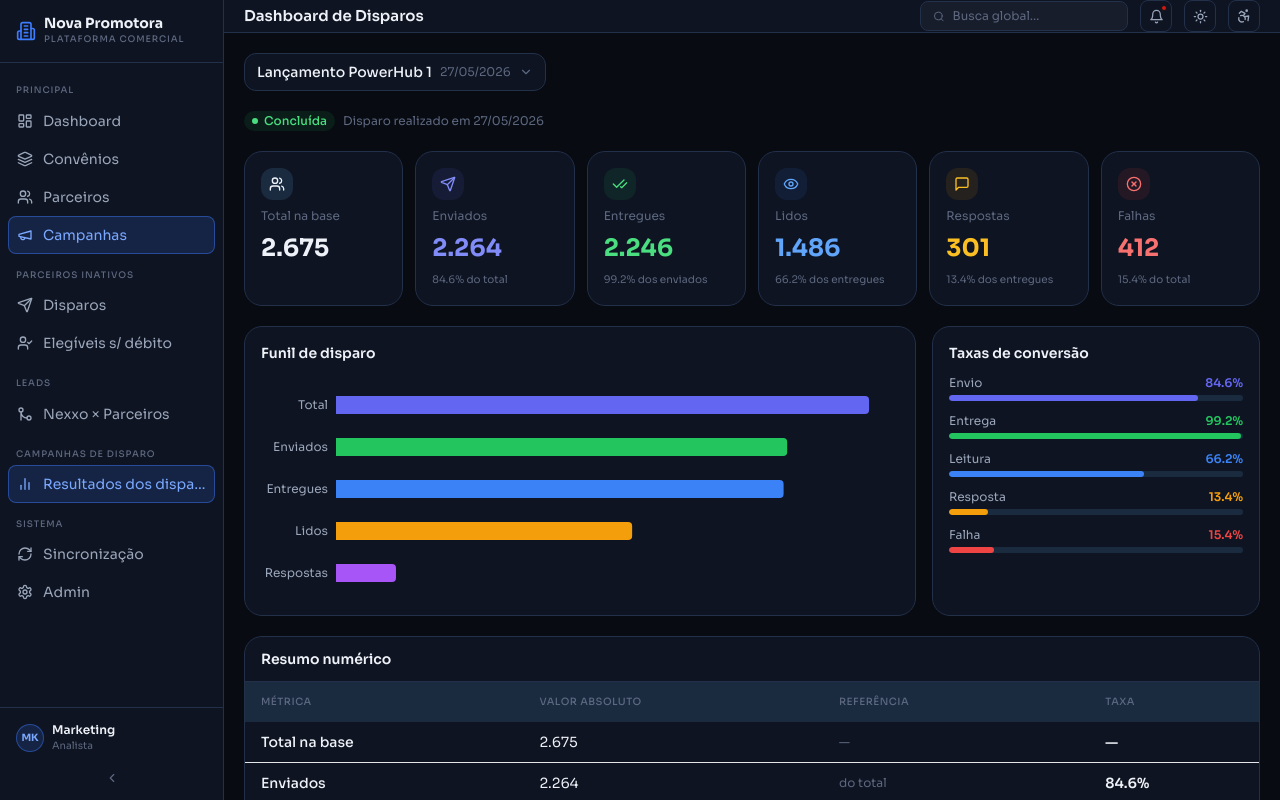
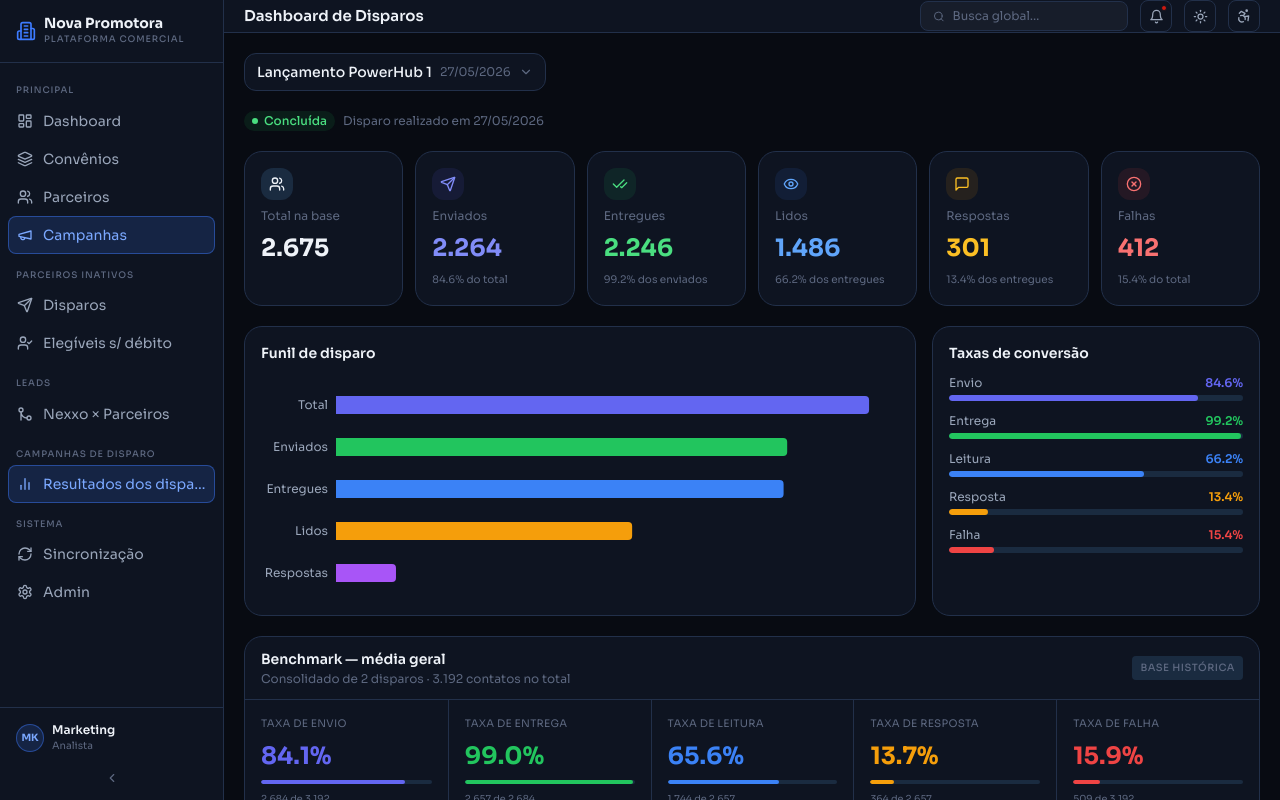
Before and after one commit to nova-promotora-plataforma/nova-promotora-plataforma, a Next.js app: page /campanhas/disparos in a window 1280 px wide. Built offline with nearby package versions, Linux system fonts and the light colour scheme.

Commit message:
feat: adicionar benchmark consolidado no dashboard de disparos

```diff
--- a/app/(dashboard)/campanhas/disparos/page.tsx
+++ b/app/(dashboard)/campanhas/disparos/page.tsx
@@ -54,6 +54,63 @@ const pct = (num: number, den: number) =>
 const fmtN = (v: number) => new Intl.NumberFormat('pt-BR').format(v)
 
 const FUNNEL_COLORS = ['#6366f1', '#22c55e', '#3b82f6', '#f59e0b', '#ef4444']
+
+function BenchmarkBar({ campanhas }: { campanhas: Campanha[] }) {
+  const agg = campanhas.reduce(
+    (acc, c) => ({
+      total:     acc.total     + c.total,
+      enviados:  acc.enviados  + c.enviados,
+      entregues: acc.entregues + c.entregues,
+      lidos:     acc.lidos     + c.lidos,
+      respostas: acc.respostas + c.respostas,
+      falhas:    acc.falhas    + c.falhas,
+    }),
+    { total: 0, enviados: 0, entregues: 0, lidos: 0, respostas: 0, falhas: 0 },
+  )
+
+  const p = (num: number, den: number) => den > 0 ? (num / den) * 100 : 0
+
+  const metricas = [
+    { label: 'Taxa de envio',     value: p(agg.enviados,  agg.total),     color: '#6366f1', ref: `${fmtN(agg.enviados)} de ${fmtN(agg.total)}` },
+    { label: 'Taxa de entrega',   value: p(agg.entregues, agg.enviados),  color: '#22c55e', ref: `${fmtN(agg.entregues)} de ${fmtN(agg.enviados)}` },
+    { label: 'Taxa de leitura',   value: p(agg.lidos,     agg.entregues), color: '#3b82f6', ref: `${fmtN(agg.lidos)} de ${fmtN(agg.entregues)}` },
+    { label: 'Taxa de resposta',  value: p(agg.respostas, agg.entregues), color: '#f59e0b', ref: `${fmtN(agg.respostas)} de ${fmtN(agg.entregues)}` },
+    { label: 'Taxa de falha',     value: p(agg.falhas,    agg.total),     color: '#ef4444', ref: `${fmtN(agg.falhas)} de ${fmtN(agg.total)}` },
+  ]
+
+  return (
+    <div className="rounded-lg border border-[var(--nova-border)] bg-[var(--nova-bg-elev)] overflow-hidden">
+      <div className="px-4 py-3 border-b border-[var(--nova-border)] flex items-center justify-between">
+        <div>
+          <p className="text-sm font-semibold text-[var(--nova-text)]">Benchmark — média geral</p>
+          <p className="text-xs text-[var(--nova-text-dim)] mt-0.5">
+            Consolidado de {campanhas.length} disparo{campanhas.length !== 1 ? 's' : ''} · {fmtN(agg.total)} contatos no total
+          </p>
+        </div>
+        <span className="text-[0.625rem] font-medium uppercase tracking-wider text-[var(--nova-text-dim)] bg-[var(--nova-bg-elev-2)] px-2 py-1 rounded">
+          Base histórica
+        </span>
+      </div>
+      <div className="grid grid-cols-5 divide-x divide-[var(--nova-border)]">
+        {metricas.map(m => (
+          <div key={m.label} className="px-4 py-4 space-y-2">
+            <p className="text-[0.65rem] text-[var(--nova-text-dim)] uppercase tracking-wide">{m.label}</p>
+            <p className="text-2xl font-bold" style={{ color: m.color }}>
+              {m.value.toFixed(1)}%
+            </p>
+            <div className="h-1 rounded-full bg-[var(--nova-bg-elev-2)] overflow-hidden">
+              <div
+                className="h-full rounded-full"
+                style={{ width: Math.min(m.value, 100) + '%', background: m.color }}
+              />
+            </div>
+            <p className="text-[0.6rem] text-[var(--nova-text-dim)]">{m.ref}</p>
+          </div>
+        ))}
+      </div>
+    </div>
+  )
+}
 
 export default function DisparosDashboardPage() {
   const [selectedId, setSelectedId] = useState(CAMPANHAS[0].id)
@@ -259,6 +316,9 @@ export default function DisparosDashboardPage() {
           </div>
         </div>
 
+        {/* Benchmark médio de todos os disparos */}
+        <BenchmarkBar campanhas={CAMPANHAS} />
+
         {/* Tabela resumo */}
         <div className="rounded-lg border border-[var(--nova-border)] bg-[var(--nova-bg-elev)] overflow-hidden">
           <div className="px-4 py-3 border-b border-[var(--nova-border)]">
```
